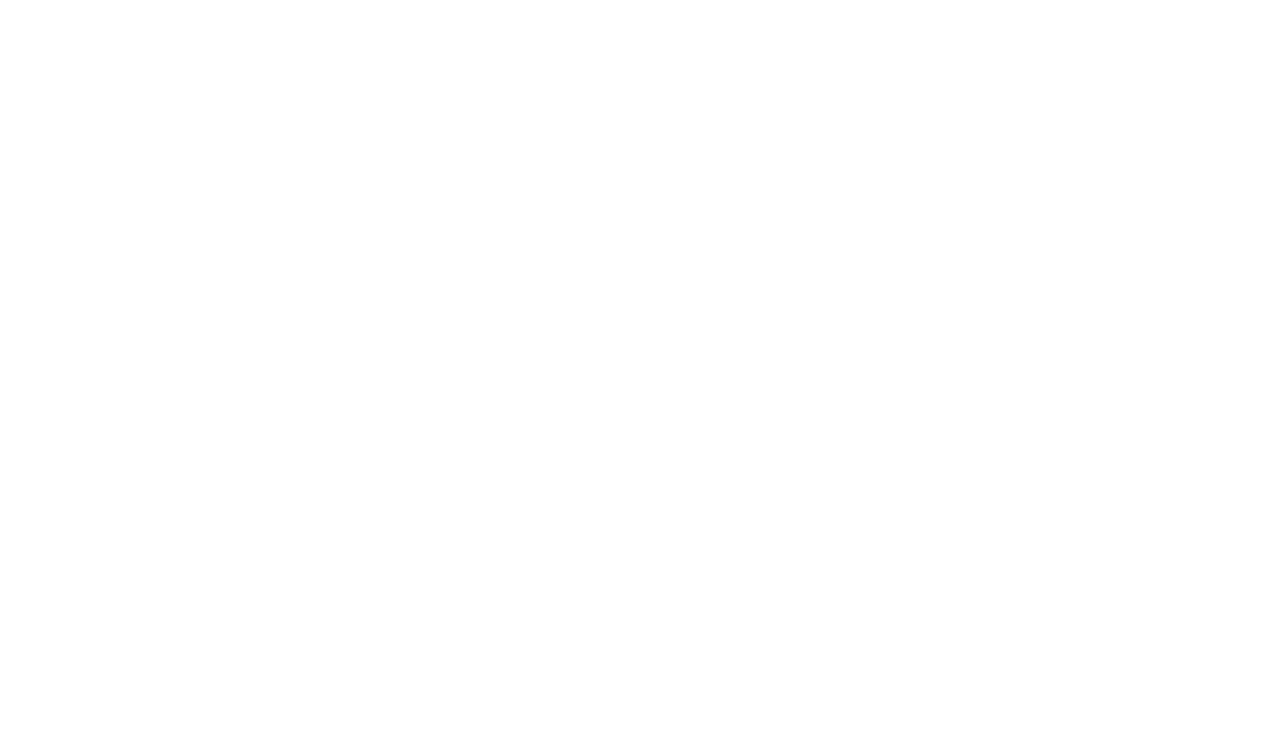
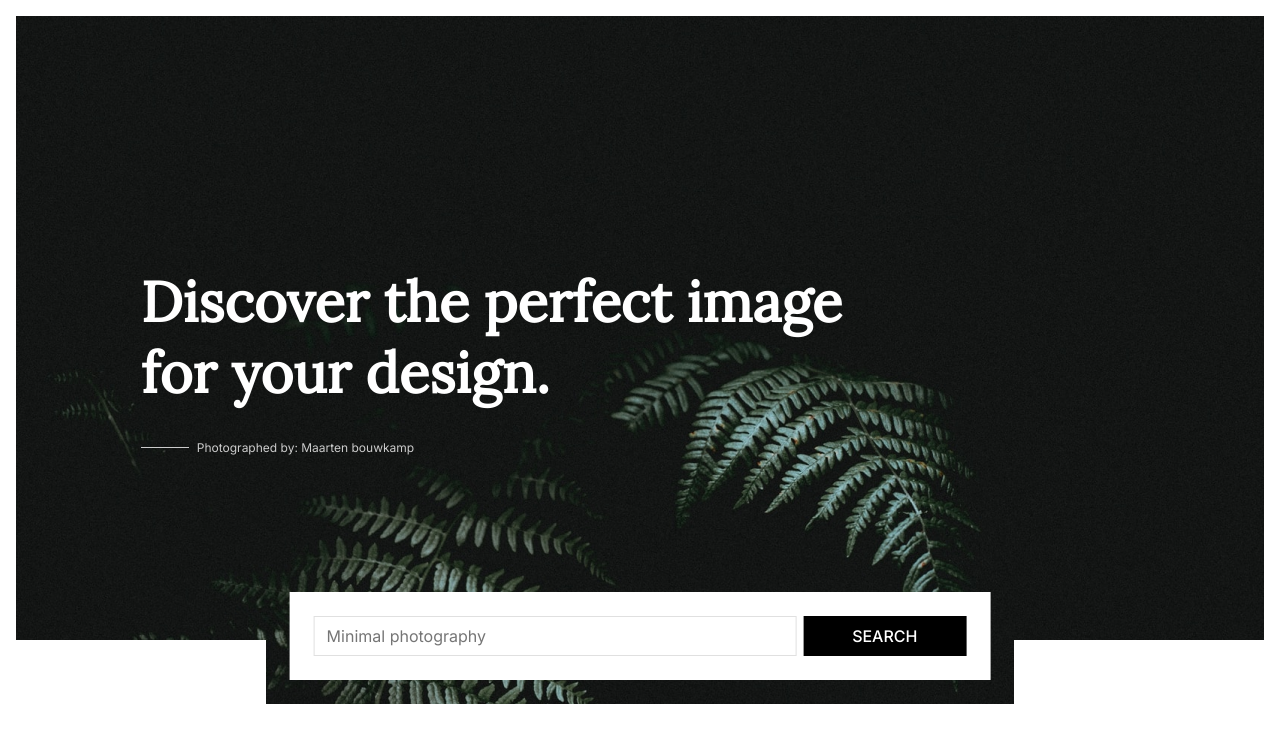
Before and after one commit to pawelkellner/viewr, a React (Create React App) app: page / in a window 1280 px wide. Shown: the top 742 px of the page. Built offline with nearby package versions, Linux system fonts and the light colour scheme.

Commit message:
minor changes

```diff
--- a/src/components/App/App.js
+++ b/src/components/App/App.js
@@ -1,3 +1,4 @@
+import Header from '../Header/Header';
 import Navigation from '../Navigation/Navigation';
 import './App.css';
 
@@ -5,6 +6,7 @@
   return (
     <div className="content__wrapper">
       <Navigation />
+      <Header />
     </div>
   );
 }
```
